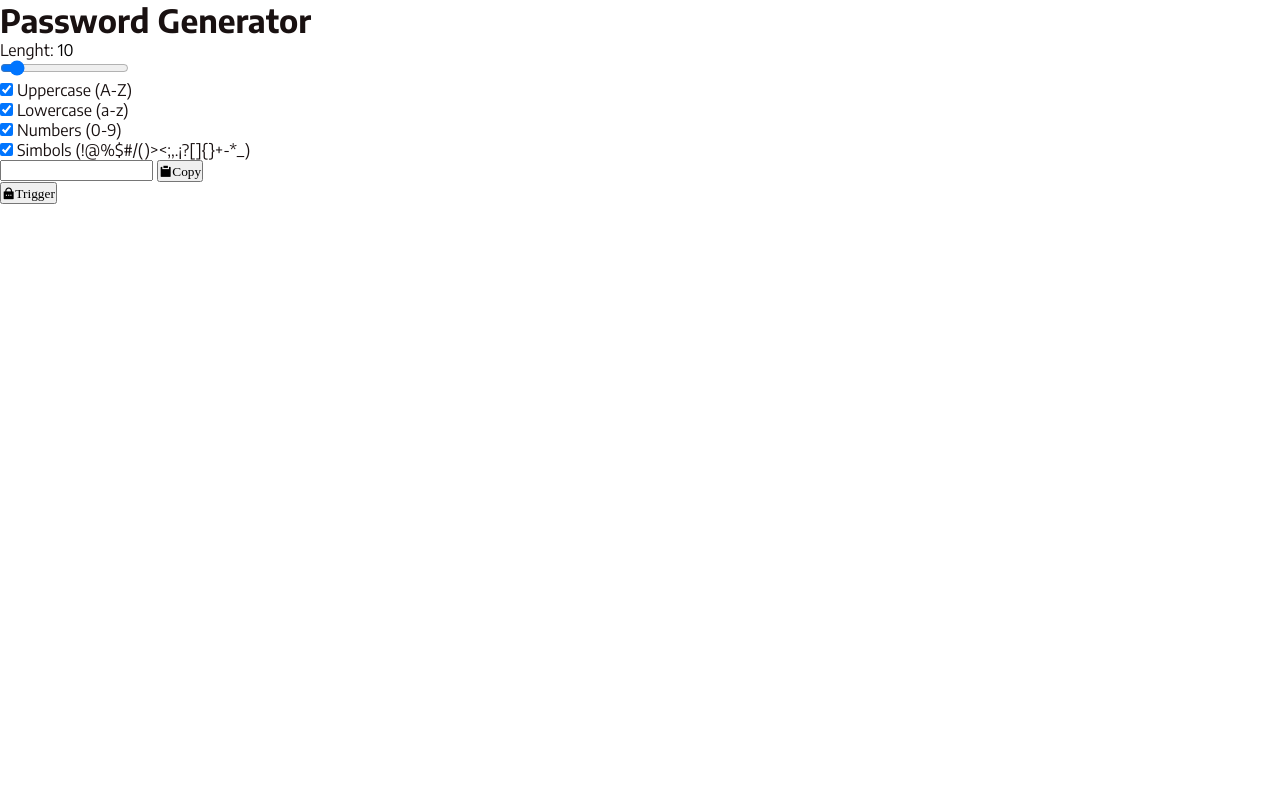
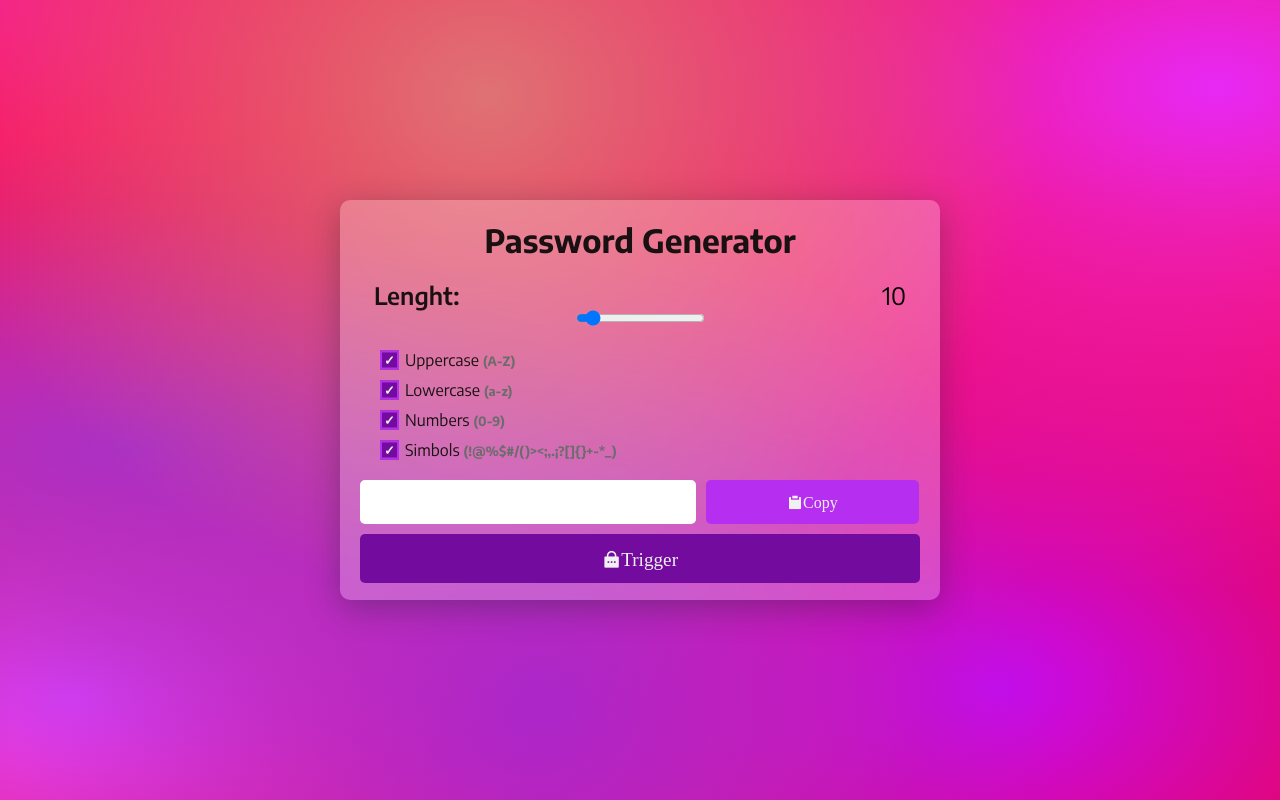
Before and after one commit to LucasEzequielMeza/GeneradorDeContrase-as, a plain HTML site: page index.html in a window 1280 px wide. Drawn offline with nearby package versions, Linux system fonts and the light colour scheme; some packages are replaced by stand-ins of ours; a script that the page names is missing.

Commit message:
Se añadio estilos CSS

```diff
--- a/CSS/style.css
+++ b/CSS/style.css
@@ -10,7 +10,7 @@
     --light-violet: #e099ff;
 }
 
-*{
+* {
     margin: 0;
     padding: 0;
     box-sizing: border-box;
@@ -20,3 +20,182 @@
 h1, label {
     color: var(--black);
 }
+
+body {
+    display: flex;
+    justify-content: center;
+    align-items: center;
+    background-color: hsla(0, 100%, 50%, 1);
+    background-image:
+        radial-gradient(at 38% 12%, hsla(359, 63%, 66%, 1) 0px, transparent 50%),
+        radial-gradient(at 95% 11%, hsla(296, 91%, 56%, 1) 0px, transparent 50%),
+        radial-gradient(at 10% 56%, hsla(289, 61%, 48%, 1) 0px, transparent 50%),
+        radial-gradient(at 42% 88%, hsla(289, 68%, 47%, 1) 0px, transparent 50%),
+        radial-gradient(at 6% 87%, hsla(289, 100%, 63%, 1) 0px, transparent 50%),
+        radial-gradient(at 78% 86%, hsla(289, 91%, 49%, 1) 0px, transparent 50%),
+        radial-gradient(at 0% 0%, hsla(330, 93%, 54%, 1) 0px, transparent 50%);
+    width: 100%;
+    height: 100vh;
+}
+
+.container {
+    width: 600px;
+    height: 400px;
+    background: rgba(255, 255, 255, 0.25);
+    box-shadow: 0 8px 32px 0 rgba(35, 35, 49, 0.37);
+    backdrop-filter: blur(4px);
+    border-radius: 10px;
+    padding: 20px;
+    text-align: center;
+}
+
+h1 {
+    font-size: 2em;
+    margin-bottom: 20px;
+}
+
+.options {
+    display: flex;
+    justify-content: center;
+    align-items: center;
+    flex-direction: column;
+    gap: 20px;
+}
+
+.range_options {
+    flex-direction: column;
+    width: 95%;
+    gap: 10px;
+}
+
+.range_label {
+    display: flex;
+    justify-content: space-between;
+}
+
+.range_label label {
+    font-weight: 600;
+}
+
+.range_label label,
+.range_label span {
+    font-size: 1.5em;
+}
+
+.options_inputs {
+    padding: 0 20px;
+    width: 100%;
+    display: flex;
+    flex-direction: column;
+    align-items: flex-start;
+    gap: 10px;
+    margin-bottom: 20px;
+}
+
+.inputs_inputs-box {
+    display: flex;
+    align-items: center;
+    user-select: none;
+}
+
+.inputs_inputs-box input[type="checkbox"] {
+    display: none;
+}
+
+.input-checkbox {
+    display: inline-block;
+    position: relative;
+    padding-left: 25px;
+    cursor: pointer;
+}
+
+.input-checkbox span {
+    color: var(--gray);
+    font-size: 0.8em;
+    font-weight: 700;
+}
+
+.input-checkbox::before {
+    content: "";
+    display: inline-flex;
+    width: 15px;
+    height: 15px;
+    border-radius: 3px;
+    background-color: var(--white);
+    border: 2px solid var(--violet);
+    position: absolute;
+    left: 0;
+    top: 50%;
+    transform: translateY(-50%);
+}
+
+input[type="checkbox"]:checked + .input-checkbox::before {
+    background-color: var(--purple);
+    border-radius: var(--purple);
+}
+
+.input-checkbox::after {
+    content: "\2713";
+    font-size: 0.8em;
+    font-weight: bolder;
+    color: var(--white);
+    position: absolute;
+    left: 4px;
+    top: 50%;
+    transform: translateY(-50%) scale(0);
+    transition: transform 0.2s ease-in-out;
+}
+
+input[type="checkbox"]:checked + .input-checkbox::after {
+    transform: translateY(-50%) scale(1);
+}
+
+.password-box {
+    display: flex;
+    gap: 10px;
+    margin-bottom: 10px;
+    width: 100%;
+}
+
+.input-text {
+    border: none;
+    color: var(--white);
+    border-radius: 5px;
+    outline: none;
+    width: 60%;
+    font-size: 1em;
+    padding-left: 20px;
+}
+
+button {
+    border: none;
+    cursor: pointer;
+    border-radius: 5px;
+    transition: 0.4s;
+    justify-content: center;
+    align-items: center;
+    gap: 8px;
+    padding: 12px;
+}
+
+.btn-copy {
+    width: 38%;
+    font-size: 1em;
+    background-color: var(--violet);
+    color: var(--white);
+}
+
+.btn-copy:hover {
+    background-color: #b62ff099;
+}
+
+.btn-trigger {
+    width: 100%;
+    background-color: var(--purple);
+    color: var(--white);
+    font-size: 1.2em;
+}
+
+.btn-trigger:hover {
+    background-color: var(--violet);
+}
```
